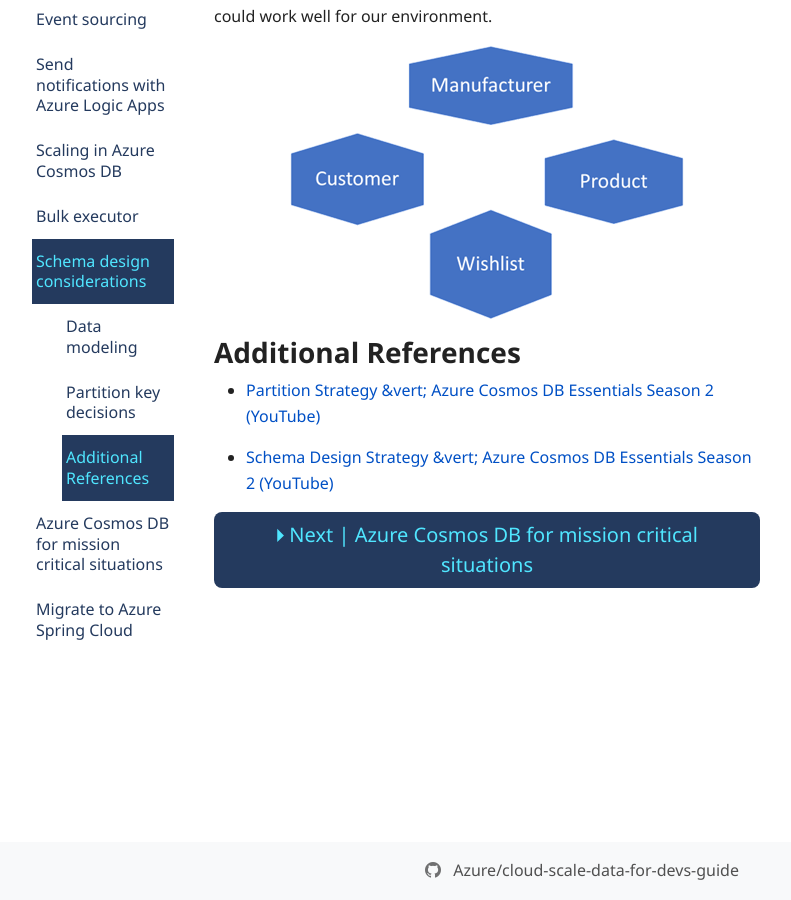
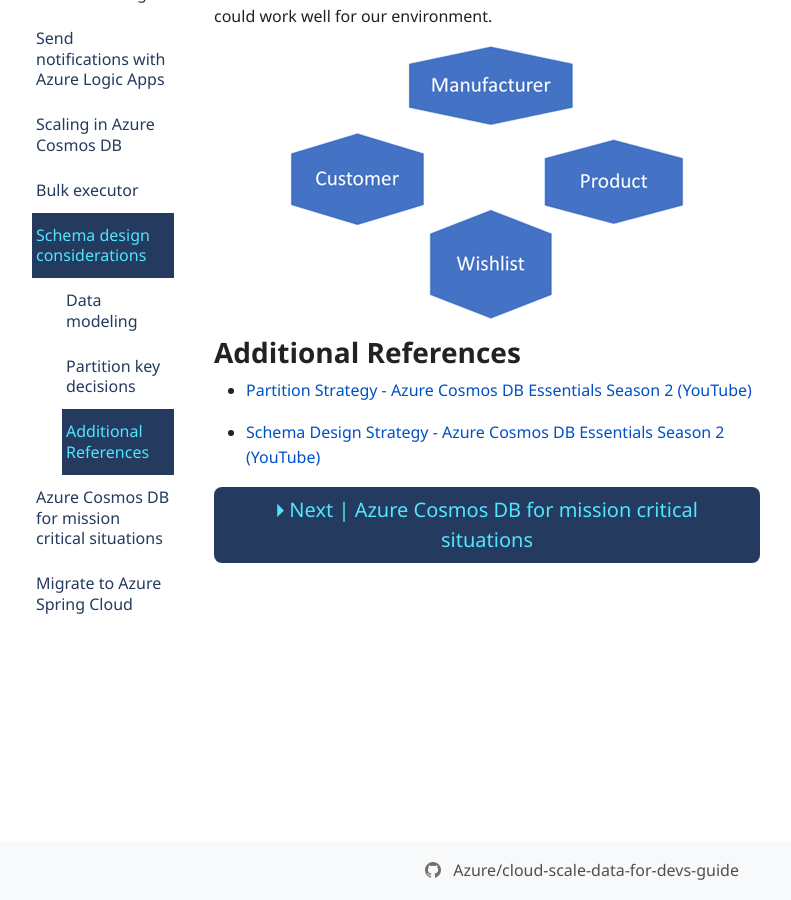
Before and after one commit to Azure/cloud-scale-data-for-devs-guide, a Jekyll site: the page built from docs/schema-considerations.md, in a window 1280 px wide and 900 px high, scrolled down 2318 px. Shown: the whole window, without its empty margins (58-849 px from the left). Built offline with Jekyll 4.4.1, drawn with Linux system fonts in a browser that asks for light colours; nearby versions of some CDN libraries; some web fonts are replaced; our own code applies the rules of GitHub Pages for plain Markdown files; comment, search, counter and statistics services are not loaded; after the commit the page ends 3193 px from its top, so only the background shows below that; some of the changed lines change nothing that is shown.

Commit message:
Update schema-considerations.md

```diff
--- a/docs/schema-considerations.md
+++ b/docs/schema-considerations.md
@@ -65,8 +65,8 @@
 
 ## Additional References
 
-- [Partition Strategy &vert; Azure Cosmos DB Essentials Season 2 (YouTube)](https://www.youtube.com/watch?v=QLgK8yhKd5U)
+- [Partition Strategy - Azure Cosmos DB Essentials Season 2 (YouTube)](https://www.youtube.com/watch?v=QLgK8yhKd5U)
 
-- [Schema Design Strategy &vert; Azure Cosmos DB Essentials Season 2 (YouTube)](https://www.youtube.com/watch?v=bKDaL-GRSAM)
+- [Schema Design Strategy - Azure Cosmos DB Essentials Season 2 (YouTube)](https://www.youtube.com/watch?v=bKDaL-GRSAM)
 
 [Next &#124; Azure Cosmos DB for mission critical situations](mission-critical-situations-for-cosmos-db.md){: .btn .btn-primary .btn-lg }
```
